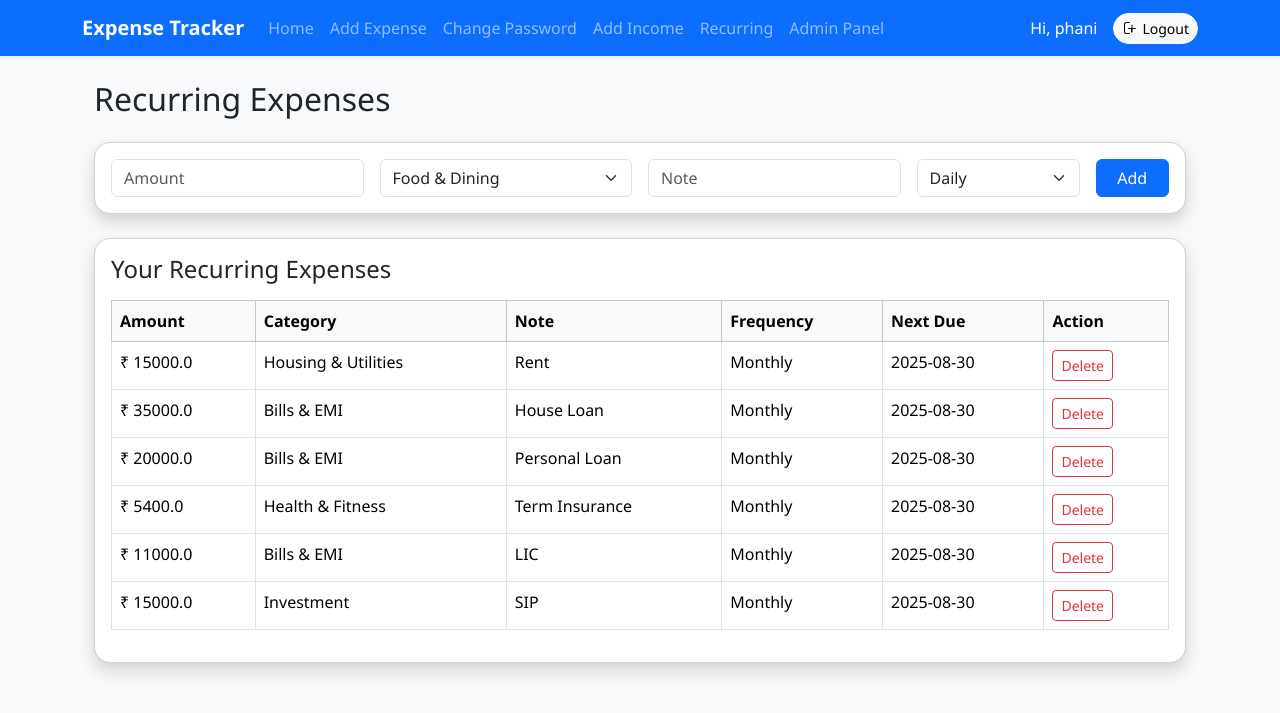
After one commit to phani051/expensetracker, a Flask app: page /recurring in a window 1280 px wide. The commit adds this page. Shown: the top 713 px of the page. Run offline with Flask 3, Linux system fonts and the light colour scheme; a user stored in the database is signed in; data comes from the database, SQL or seed files in the repository; both versions use the stored data as it was after the commit.

Commit message:
Added recuring expenses option

```diff
--- a/app.py
+++ b/app.py
@@ -1,41 +1,46 @@
-from flask import Flask, render_template, request, redirect, url_for, session, flash, Response, send_file
+from flask import Flask, render_template, request, redirect, url_for, session, flash, send_file
 import sqlite3
 from datetime import datetime
 from werkzeug.security import generate_password_hash, check_password_hash
 import os
 from openpyxl import Workbook
 from io import BytesIO
+from datetime import timedelta, datetime
 
+# ---------------- CATEGORY ICONS ----------------
 CATEGORY_ICONS = {
-    "Food & Dining": "bi bi-egg-fried",       # food
-    "Transportation": "bi bi-truck",          # transport
-    "Housing & Utilities": "bi bi-house",     # home
-    "Health & Fitness": "bi bi-heart-pulse",  # health
-    "Entertainment": "bi bi-controller",      # entertainment
-    "Shopping": "bi bi-bag",                  # shopping
-    "Education": "bi bi-book",                # education
-    "Travel": "bi bi-airplane",               # travel
-    "Bills & EMI": "bi bi-credit-card",       # bills
-    "Miscellaneous": "bi bi-three-dots",      # misc
+    "Food & Dining": ("bi bi-egg-fried", "🍔"),
+    "Transportation": ("bi bi-truck", "🚗"),
+    "Housing & Utilities": ("bi bi-house", "🏠"),
+    "Health & Fitness": ("bi bi-heart-pulse", "💪"),
+    "Entertainment": ("bi bi-controller", "🎮"),
+    "Shopping": ("bi bi-bag", "🛍️"),
+    "Education": ("bi bi-book", "📚"),
+    "Travel": ("bi bi-airplane", "✈️"),
+    "Bills & EMI": ("bi bi-credit-card", "💳"),
+    "Miscellaneous": ("bi bi-three-dots", "🌀"),
+    "Investment": ("bi bi-graph-up-arrow", "📈")  # NEW CATEGORY
 }
 
 app = Flask(__name__)
-app.secret_key = "supersecretkey"  # Change this in production
+app.secret_key = "supersecretkey"
 DB_NAME = "expenses.db"
+
 
 # ---------------- DATABASE INIT ----------------
 def init_db():
     first_time = not os.path.exists(DB_NAME)
     with sqlite3.connect(DB_NAME) as conn:
         c = conn.cursor()
-        # Create users table
+
+        # Users
         c.execute('''CREATE TABLE IF NOT EXISTS users
                      (id INTEGER PRIMARY KEY AUTOINCREMENT,
                       username TEXT UNIQUE,
                       password TEXT,
                       is_admin INTEGER DEFAULT 0)''')
 
-        # Create expenses table
+        # Expenses
         c.execute('''CREATE TABLE IF NOT EXISTS expenses
                      (id INTEGER PRIMARY KEY AUTOINCREMENT,
                       user_id INTEGER,
@@ -44,36 +49,46 @@ def init_db():
                       note TEXT,
                       date TEXT,
                       FOREIGN KEY(user_id) REFERENCES users(id))''')
-        conn.commit()
 
-        # Create income table
+        # Income
         c.execute('''CREATE TABLE IF NOT EXISTS income
-                    (id INTEGER PRIMARY KEY AUTOINCREMENT,
-                     user_id INTEGER,
-                     amount REAL,
-                     source TEXT,
-                     note TEXT,
-                     date TEXT,
-                     FOREIGN KEY(user_id) REFERENCES users(id))''')
+                     (id INTEGER PRIMARY KEY AUTOINCREMENT,
+                      user_id INTEGER,
+                      amount REAL,
+                      source TEXT,
+                      note TEXT,
+                      date TEXT,
+                      FOREIGN KEY(user_id) REFERENCES users(id))''')
 
-        # Ensure "phani" user exists and is admin
+        # Recurring Expenses
+        c.execute('''CREATE TABLE IF NOT EXISTS recurring_expenses
+                     (id INTEGER PRIMARY KEY AUTOINCREMENT,
+                      user_id INTEGER,
+                      amount REAL,
+                      category TEXT,
+                      note TEXT,
+                      frequency TEXT,
+                      next_due_date TEXT,
+                      FOREIGN KEY(user_id) REFERENCES users(id))''')
+
+        # Default Admin
         default_admin_user = "phani"
-        default_admin_pass = generate_password_hash("admin123")  # Default password
+        default_admin_pass = generate_password_hash("admin123")
         c.execute("SELECT id FROM users WHERE username=?", (default_admin_user,))
         user = c.fetchone()
         if not user:
             c.execute("INSERT INTO users (username, password, is_admin) VALUES (?, ?, 1)",
                       (default_admin_user, default_admin_pass))
-            conn.commit()
             print("Default admin user 'phani' created with password 'admin123'")
         else:
-            # Ensure admin flag is set
             c.execute("UPDATE users SET is_admin=1 WHERE username=?", (default_admin_user,))
-            conn.commit()
+        conn.commit()
 
-# Helper
+
+# ---------------- HELPERS ----------------
 def get_user_id():
     return session.get("user_id")
+
 
 def is_admin():
     if not get_user_id():
@@ -84,7 +99,20 @@ def is_admin():
         result = c.fetchone()
         return result and result[0] == 1
 
+def get_next_due_date(current_date, frequency):
+    """Calculate next due date based on frequency"""
+    if frequency == "daily":
+        return current_date + timedelta(days=1)
+    elif frequency == "weekly":
+        return current_date + timedelta(weeks=1)
+    elif frequency == "monthly":
+        # Approx: add 30 days (can refine later)
+        return current_date + timedelta(days=30)
+    return current_date
+
+
 # ---------------- ROUTES ----------------
+
 
 @app.route('/')
 def index():
@@ -92,12 +120,45 @@ def index():
         return redirect(url_for('login'))
 
     user_id = session['user_id']
+
+    # ---------- Auto-add recurring expenses ----------
+    today = datetime.now().date()
+    with sqlite3.connect(DB_NAME) as conn:
+        c = conn.cursor()
+        # Get due recurring
+        c.execute("""
+            SELECT id, amount, category, note, frequency, next_due_date
+            FROM recurring_expenses
+            WHERE user_id=? AND date(next_due_date) <= date(?)
+        """, (user_id, today))
+        due_recurring = c.fetchall()
+
+        # Insert due into expenses and update next_due_date
+        for rec in due_recurring:
+            rec_id, amount, category, note, frequency, next_due_date = rec
+
+            # Insert into expenses
+            c.execute("""
+                INSERT INTO expenses (user_id, amount, category, note, date)
+                VALUES (?, ?, ?, ?, ?)
+            """, (user_id, amount, category, note, today.strftime('%Y-%m-%d %H:%M:%S')))
+
+            # Update next due date
+            next_dt = get_next_due_date(today, frequency)
+            c.execute("""
+                UPDATE recurring_expenses
+                SET next_due_date=?
+                WHERE id=?
+            """, (next_dt.strftime('%Y-%m-%d'), rec_id))
+
+        conn.commit()
+
+    # ---------- Rest of your existing index logic ----------
     from_date = request.args.get('from_date')
     to_date = request.args.get('to_date')
     category = request.args.get('category')
     search = request.args.get('search')
 
-    # ----- Filters for expenses -----
     filters_expense = "user_id=?"
     params_expense = [user_id]
 
@@ -114,7 +175,6 @@ def index():
         filters_expense += " AND note LIKE ?"
         params_expense.append(f"%{search}%")
 
-    # ----- Filters for income (only date + search, no category) -----
     filters_income = "user_id=?"
     params_income = [user_id]
 
@@ -131,23 +191,22 @@ def index():
     with sqlite3.connect(DB_NAME) as conn:
         c = conn.cursor()
 
-        # Expenses (table)
+        # Expenses
         c.execute(f"SELECT id, amount, category, note, date FROM expenses WHERE {filters_expense} ORDER BY date DESC", params_expense)
         expenses = c.fetchall()
 
-        # Income (table)
+        # Income
         c.execute(f"SELECT id, amount, source, note, date FROM income WHERE {filters_income} ORDER BY date DESC", params_income)
         income = c.fetchall()
 
-        # Totals (still all-time)
+        # Totals
         c.execute("SELECT SUM(amount) FROM expenses WHERE user_id=?", (user_id,))
         total_expenses = c.fetchone()[0] or 0
         c.execute("SELECT SUM(amount) FROM income WHERE user_id=?", (user_id,))
         total_income = c.fetchone()[0] or 0
         balance = total_income - total_expenses
 
-        # ---- Chart Data (filtered) ----
-        # Pie chart (filtered expenses by category)
+        # Pie chart data
         c.execute(f"""
             SELECT category, SUM(amount)
             FROM expenses
@@ -158,8 +217,7 @@ def index():
         expense_labels = [row[0] for row in expense_data]
         expense_values = [row[1] for row in expense_data]
 
-        # Bar chart (filtered monthly income & expenses)
-        # Income per month (filtered)
+        # Monthly bar chart data
         c.execute(f"""
             SELECT strftime('%Y-%m', date), SUM(amount)
             FROM income
@@ -169,7 +227,6 @@ def index():
         """, params_income)
         income_data = dict(c.fetchall())
 
-        # Expenses per month (filtered)
         c.execute(f"""
             SELECT strftime('%Y-%m', date), SUM(amount)
             FROM expenses
@@ -179,7 +236,6 @@ def index():
         """, params_expense)
         expense_month_data = dict(c.fetchall())
 
-        # Merge months
         months = sorted(set(list(income_data.keys()) + list(expense_month_data.keys())))
         income_per_month = [income_data.get(m, 0) for m in months]
         expenses_per_month = [expense_month_data.get(m, 0) for m in months]
@@ -199,6 +255,52 @@ def index():
         expenses_per_month=expenses_per_month
     )
 
+
+
+@app.route('/recurring', methods=['GET', 'POST'])
+def recurring():
+    if not get_user_id():
+        return redirect(url_for('login'))
+
+    if request.method == 'POST':
+        amount = request.form['amount']
+        category = request.form['category']
+        note = request.form['note']
+        frequency = request.form['frequency']
+
+        next_due_date = datetime.now().strftime('%Y-%m-%d')
+
+        with sqlite3.connect(DB_NAME) as conn:
+            c = conn.cursor()
+            c.execute("""
+                INSERT INTO recurring_expenses (user_id, amount, category, note, frequency, next_due_date)
+                VALUES (?, ?, ?, ?, ?, ?)
+            """, (get_user_id(), amount, category, note, frequency, next_due_date))
+            conn.commit()
+
+        flash('Recurring expense added!')
+        return redirect(url_for('recurring'))
+
+    with sqlite3.connect(DB_NAME) as conn:
+        c = conn.cursor()
+        c.execute("SELECT id, amount, category, note, frequency, next_due_date FROM recurring_expenses WHERE user_id=?", (get_user_id(),))
+        recurring_items = c.fetchall()
+
+    return render_template('recurring.html', recurring_items=recurring_items, category_icons=CATEGORY_ICONS)
+
+
+@app.route('/delete_recurring/<int:id>', methods=['POST'])
+def delete_recurring(id):
+    if not get_user_id():
+        return redirect(url_for('login'))
+
+    with sqlite3.connect(DB_NAME) as conn:
+        c = conn.cursor()
+        c.execute("DELETE FROM recurring_expenses WHERE id=? AND user_id=?", (id, get_user_id()))
+        conn.commit()
+
+    flash('Recurring expense deleted!')
+    return redirect(url_for('recurring'))
 
 @app.route('/export_excel')
 def export_excel():
@@ -286,7 +388,7 @@ def add_expense():
         flash("Expense added successfully!")
         return redirect(url_for('index'))
 
-    return render_template('add_expense.html')
+    return render_template('add_expense.html', category_icons=CATEGORY_ICONS)
 
 # -------- USER AUTH --------
 @app.route('/signup', methods=['GET', 'POST'])
--- a/templates/base.html
+++ b/templates/base.html
@@ -1,5 +1,6 @@
 <!DOCTYPE html>
 <html>
+
 <head>
   <title>Expense Tracker</title>
   <!-- Bootstrap 5 -->
@@ -7,7 +8,16 @@
   <link rel="stylesheet" href="{{ url_for('static', filename='style.css') }}">
   <link rel="stylesheet" href="https://cdn.jsdelivr.net/npm/bootstrap-icons@1.10.5/font/bootstrap-icons.css">
   <script src="https://cdn.jsdelivr.net/npm/chart.js"></script>
+  <style>
+  body { background: #f8f9fa; }
+  .navbar { box-shadow: 0 2px 8px rgba(0,0,0,0.1); }
+  .card { border-radius: 1rem; transition: transform 0.2s ease; }
+  .card:hover { transform: translateY(-3px); }
+  .btn-rounded { border-radius: 50px; }
+  table.table-hover tbody tr:hover { background: #f1f1f1; }
+</style>
 </head>
+
 <body class="bg-light">
 
   <!-- Sticky Navbar with shadow -->
@@ -28,7 +38,9 @@
           <li class="nav-item"><a class="nav-link" href="{{ url_for('add_expense') }}">Add Expense</a></li>
           <li class="nav-item"><a class="nav-link" href="{{ url_for('change_password') }}">Change Password</a></li>
           <li class="nav-item"><a class="nav-link" href="{{ url_for('add_income') }}">Add Income</a></li>
-
+          <li class="nav-item">
+            <a class="nav-link" href="{{ url_for('recurring') }}">Recurring</a>
+          </li>
           {% if session.get('is_admin') == 1 %}
           <li class="nav-item"><a class="nav-link" href="{{ url_for('admin_panel') }}">Admin Panel</a></li>
           {% endif %}
@@ -42,9 +54,12 @@
         {% if session.get('username') %}
         <span class="navbar-text text-white me-3">Hi, {{ session.get('username') }}</span>
         <a class="btn btn-light btn-sm rounded-pill d-flex align-items-center" href="{{ url_for('logout') }}">
-          <svg xmlns="http://www.w3.org/2000/svg" width="16" height="16" fill="currentColor" class="bi bi-box-arrow-right me-1" viewBox="0 0 16 16">
-            <path fill-rule="evenodd" d="M10 12.5a.5.5 0 0 0 .5-.5v-3h3a.5.5 0 0 0 0-1h-3v-3a.5.5 0 0 0-1 0v3H6.5a.5.5 0 0 0 0 1H9v3a.5.5 0 0 0 .5.5z"/>
-            <path fill-rule="evenodd" d="M4.5 3A1.5 1.5 0 0 0 3 4.5v7A1.5 1.5 0 0 0 4.5 13h3a.5.5 0 0 1 0 1h-3A2.5 2.5 0 0 1 2 11.5v-7A2.5 2.5 0 0 1 4.5 2h3a.5.5 0 0 1 0 1h-3z"/>
+          <svg xmlns="http://www.w3.org/2000/svg" width="16" height="16" fill="currentColor"
+            class="bi bi-box-arrow-right me-1" viewBox="0 0 16 16">
+            <path fill-rule="evenodd"
+              d="M10 12.5a.5.5 0 0 0 .5-.5v-3h3a.5.5 0 0 0 0-1h-3v-3a.5.5 0 0 0-1 0v3H6.5a.5.5 0 0 0 0 1H9v3a.5.5 0 0 0 .5.5z" />
+            <path fill-rule="evenodd"
+              d="M4.5 3A1.5 1.5 0 0 0 3 4.5v7A1.5 1.5 0 0 0 4.5 13h3a.5.5 0 0 1 0 1h-3A2.5 2.5 0 0 1 2 11.5v-7A2.5 2.5 0 0 1 4.5 2h3a.5.5 0 0 1 0 1h-3z" />
           </svg>
           Logout
         </a>
@@ -67,4 +82,5 @@
 
   <script src="https://cdn.jsdelivr.net/npm/bootstrap@5.3.2/dist/js/bootstrap.bundle.min.js"></script>
 </body>
+
 </html>
--- /dev/null
+++ b/templates/recurring.html
@@ -0,0 +1,95 @@
+{% extends "base.html" %}
+{% block content %}
+
+<div class="container mt-4">
+
+  <!-- Page Title -->
+  <h2 class="mb-4">Recurring Expenses</h2>
+
+  <!-- Add Recurring Expense Form -->
+  <div class="card shadow mb-4">
+    <div class="card-body">
+      <form method="POST" action="{{ url_for('recurring') }}">
+        <div class="row g-3">
+          <!-- Amount -->
+          <div class="col-md-3">
+            <input type="number" name="amount" step="0.01" class="form-control" placeholder="Amount" required>
+          </div>
+
+          <!-- Category -->
+          <div class="col-md-3">
+            <select name="category" class="form-select" required>
+              {% for cat in category_icons.keys() %}
+              <option value="{{ cat }}">{{ cat }}</option>
+              {% endfor %}
+            </select>
+          </div>
+
+          <!-- Note -->
+          <div class="col-md-3">
+            <input type="text" name="note" class="form-control" placeholder="Note">
+          </div>
+
+          <!-- Frequency -->
+          <div class="col-md-2">
+            <select name="frequency" class="form-select" required>
+              <option value="daily">Daily</option>
+              <option value="weekly">Weekly</option>
+              <option value="monthly">Monthly</option>
+            </select>
+          </div>
+
+          <!-- Submit Button -->
+          <div class="col-md-1 d-grid">
+            <button type="submit" class="btn btn-primary">Add</button>
+          </div>
+        </div>
+      </form>
+    </div>
+  </div>
+
+  <!-- Existing Recurring Expenses -->
+  <div class="card shadow">
+    <div class="card-body">
+      <h4 class="mb-3">Your Recurring Expenses</h4>
+      {% if recurring_items %}
+      <table class="table table-bordered table-hover">
+        <thead class="table-light">
+          <tr>
+            <th>Amount</th>
+            <th>Category</th>
+            <th>Note</th>
+            <th>Frequency</th>
+            <th>Next Due</th>
+            <th>Action</th>
+          </tr>
+        </thead>
+        <tbody>
+          {% for rec in recurring_items %}
+          <tr>
+            <td>₹ {{ rec[1] }}</td>
+            <td>
+              <i class="{{ category_icons.get(rec[2], 'bi bi-three-dots') }}"></i>
+              {{ rec[2] }}
+            </td>
+            <td>{{ rec[3] }}</td>
+            <td>{{ rec[4] | capitalize }}</td>
+            <td>{{ rec[5] }}</td>
+            <td>
+              <form method="POST" action="{{ url_for('delete_recurring', id=rec[0]) }}" onsubmit="return confirm('Delete this recurring expense?')">
+                <button type="submit" class="btn btn-sm btn-outline-danger">Delete</button>
+              </form>
+            </td>
+          </tr>
+          {% endfor %}
+        </tbody>
+      </table>
+      {% else %}
+      <p class="text-muted">No recurring expenses configured.</p>
+      {% endif %}
+    </div>
+  </div>
+
+</div>
+
+{% endblock %}
```
Also changed, not shown: templates/add_expense.html (+11 -10 lines), templates/index.html (+11 -9 lines), expenses.db. Lines whose indentation alone changed are shown as unchanged.
